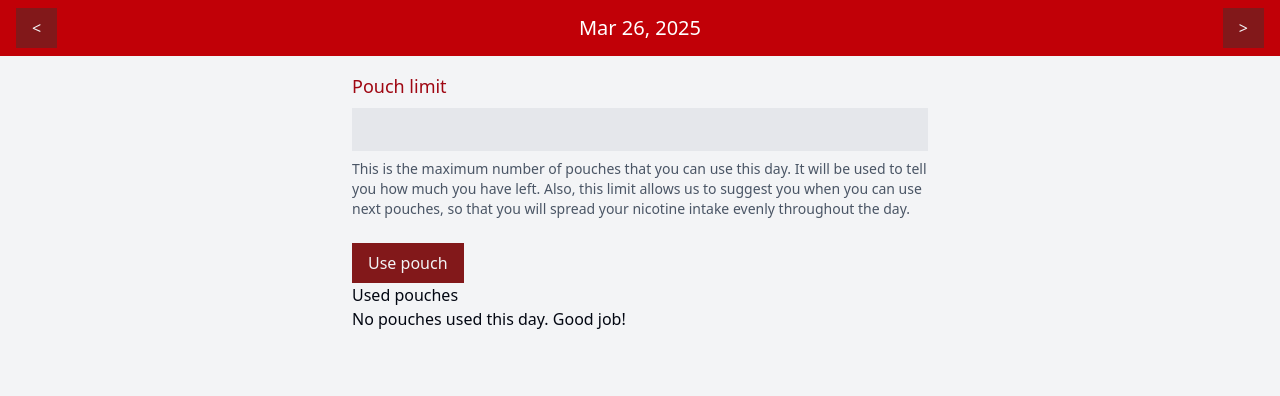
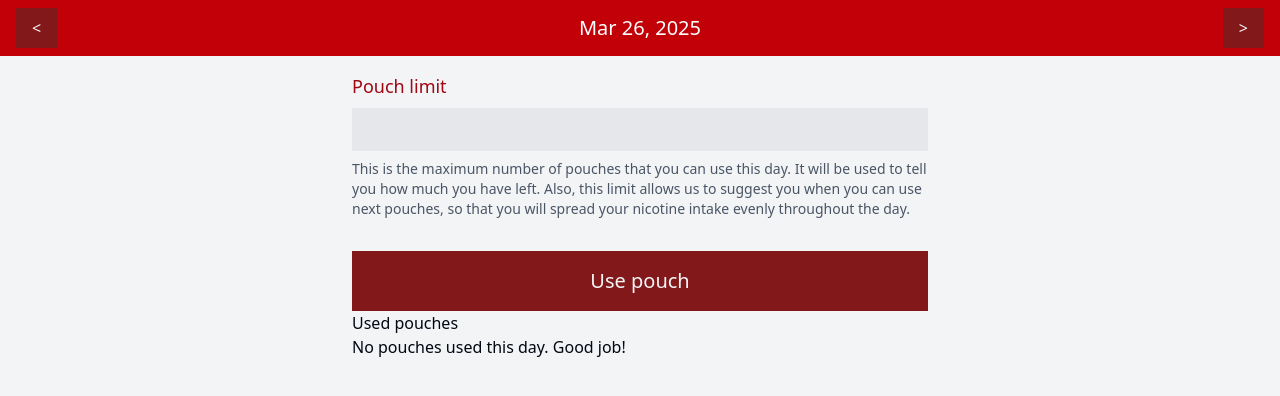
Before and after one commit to bartoszOsn/nicotine-quit-helper, an Angular app: page / in a window 1280 px wide. Shown: the top 396 px of the page. Built offline with nearby package versions, Linux system fonts and the light colour scheme.

Commit message:
Visual touches

```diff
--- a/src/ui/home/limit-input/HomeLimitInput.ts
+++ b/src/ui/home/limit-input/HomeLimitInput.ts
@@ -20,7 +20,7 @@ export class HomeLimitInputComponent {
 	private readonly store = inject(Store);
 
 	constructor() {
-		setHostClasses('block mb-6');
+		setHostClasses('block mb-8');
 	}
 
 	setLimit(event: Event): void {
--- a/src/ui/home/views/present-view/PresentViewComponent.html
+++ b/src/ui/home/views/present-view/PresentViewComponent.html
@@ -1,9 +1,8 @@
+<current-pouch />
+
 <home-limit-input />
 
-
-<current-pouch />
-
-<button app-btn (click)="usePouch()">Use pouch</button>
+<button app-btn class="block w-full text-xl py-4" (click)="usePouch()">Use pouch</button>
 
 <used-pouches />
 
```
